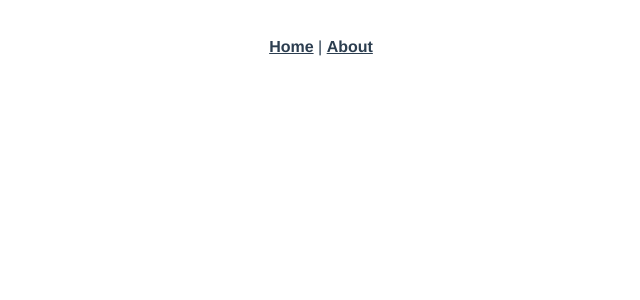
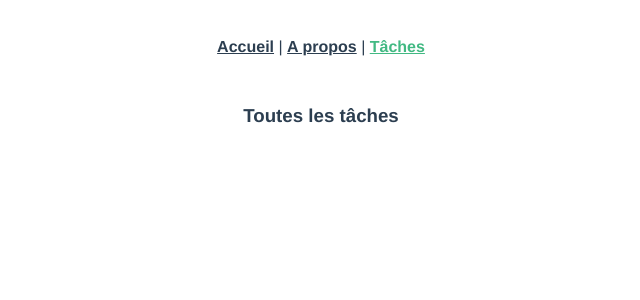
Before and after one commit to julie-j-code/vue3-initiation-progressor-compo-api, a Vue app: page /tasks in a window 1280 px wide. Before the commit this address had no page. Shown: the top 300 px of the page, without its empty margins (319-959 px from the left). Built offline with nearby package versions, Linux system fonts and the light colour scheme.

Commit message:
Création view Tasks  router vers cette view

```diff
--- a/src/App.vue
+++ b/src/App.vue
@@ -1,7 +1,9 @@
 <template>
   <div id="nav">
-    <router-link to="/">Home</router-link> |
-    <router-link to="/about">About</router-link>
+    <router-link to="/">Accueil</router-link> |
+    <router-link to="/about">A propos</router-link> |
+    <router-link to="/tasks">Tâches</router-link>
+
   </div>
   <router-view />
 </template>
--- a/src/router/index.js
+++ b/src/router/index.js
@@ -1,5 +1,6 @@
 import { createRouter, createWebHistory } from "vue-router";
 import Home from "../views/Home.vue";
+import Tasks from "../views/Tasks.vue";
 
 const routes = [
   {
@@ -14,8 +15,14 @@
     // this generates a separate chunk (about.[hash].js) for this route
     // which is lazy-loaded when the route is visited.
     component: () =>
-      import(/* webpackChunkName: "about" */ "../views/About.vue"),
+    import(/* webpackChunkName: "about" */ "../views/About.vue"),
   },
+  {
+    path: "/tasks",
+    name: "Tasks",
+    component: Tasks,
+  },
+
 ];
 
 const router = createRouter({
--- /dev/null
+++ b/src/views/Tasks.vue
@@ -0,0 +1,11 @@
+<template>
+  <div><h3>Toutes les tâches</h3></div>
+</template>
+
+<script>
+export default {
+    name:'Tasks'
+};
+</script>
+
+<style></style>
```
